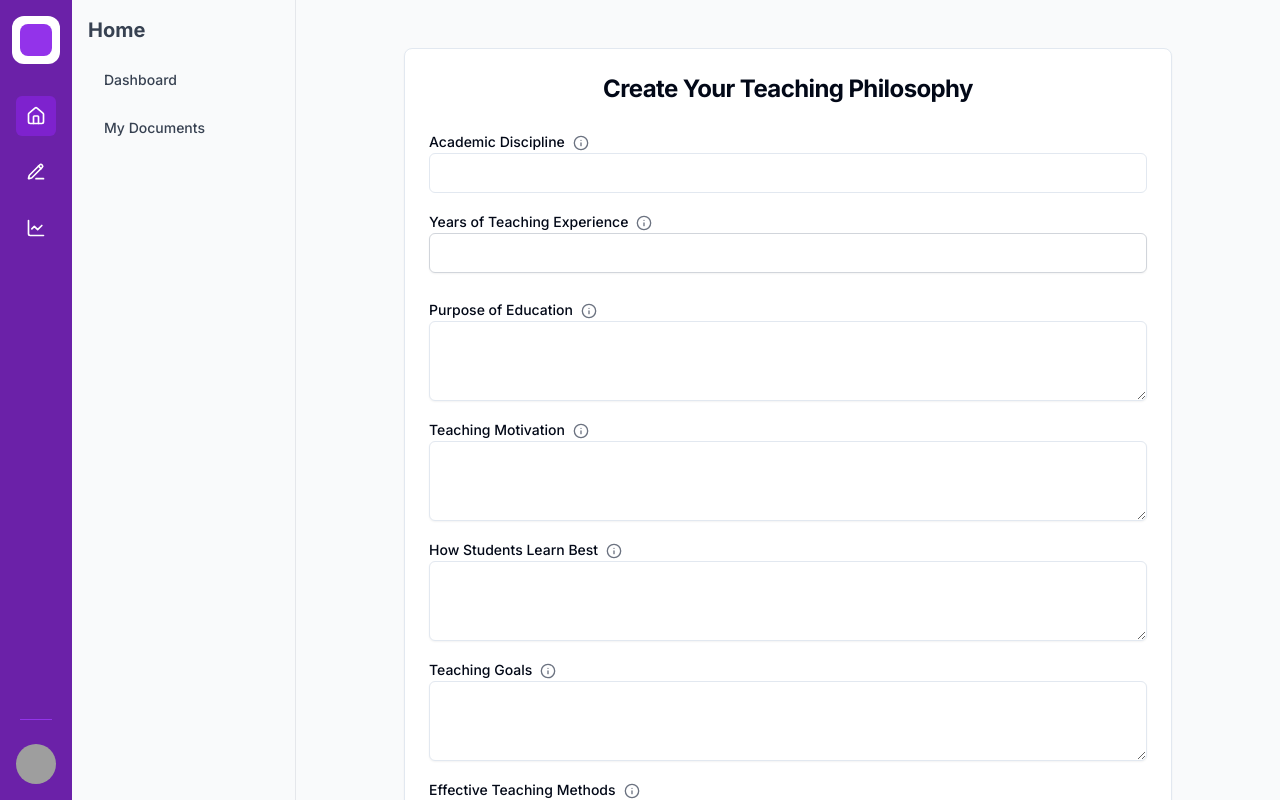
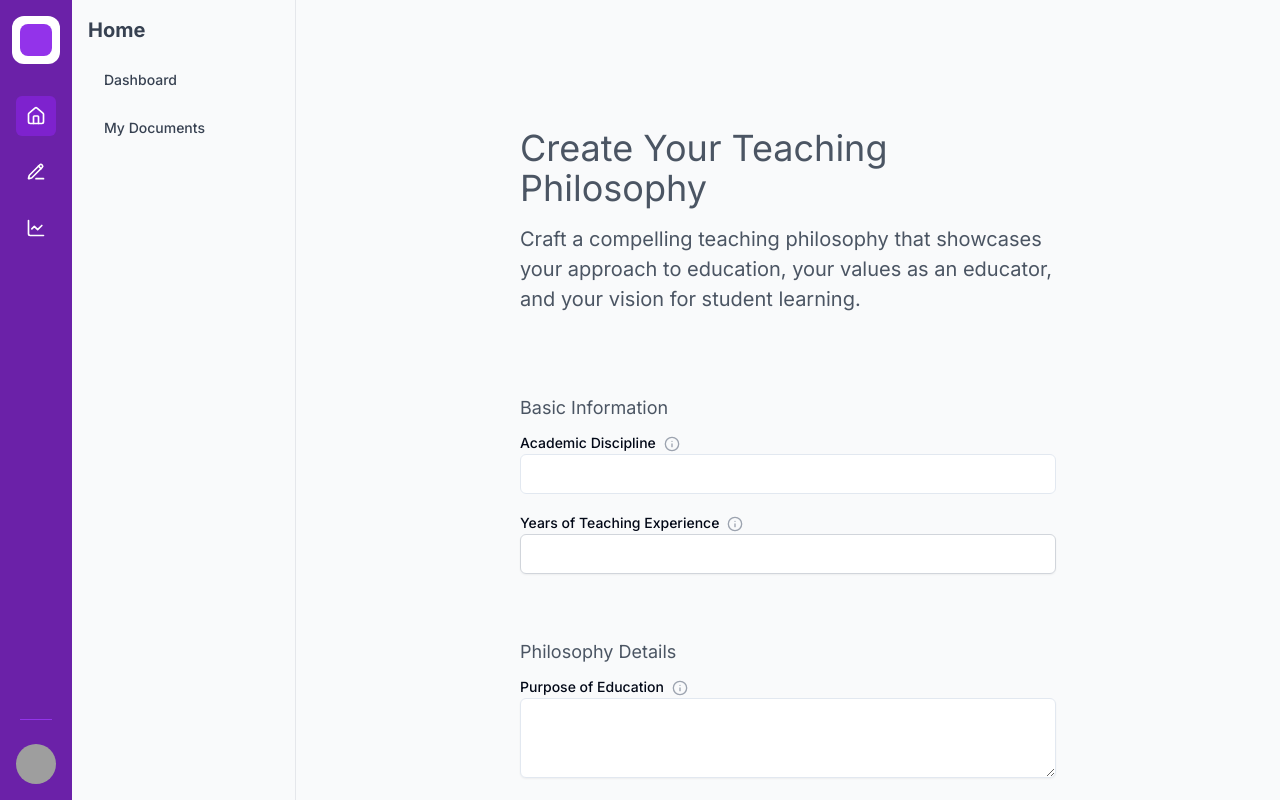
Before and after one commit to Naxus28/lumina.ai, a Next.js app: page /teaching-philosophy in a window 1280 px wide. Built offline with nearby package versions, Linux system fonts and the light colour scheme; grey boxes are pictures that could not be loaded.

Commit message:
Improves style and separates components

```diff
--- a/app/(auth)/cover-letter/components/address/InputGroup.tsx
+++ b/app/(auth)/cover-letter/components/address/InputGroup.tsx
@@ -1,6 +1,8 @@
 import React from 'react';
 import { Input } from '@/components/ui/input';
 import { Label } from '@/components/ui/label';
+import { Tooltip, TooltipContent, TooltipProvider, TooltipTrigger } from '@/components/ui/tooltip';
+import { Info } from 'lucide-react';
 
 interface InputGroupProps {
 	label: string;
@@ -9,26 +11,40 @@ interface InputGroupProps {
 	icon: React.ReactNode;
 	value: string;
 	onChange: (e: React.ChangeEvent<HTMLInputElement>) => void;
+	tooltip?: string;
 }
 
-export function InputGroup({ label, name, placeholder, icon, value, onChange }: InputGroupProps) {
+export function InputGroup({ label, name, placeholder, icon, value, onChange, tooltip }: InputGroupProps) {
 	return (
 		<div className="space-y-2">
-			<Label
-				htmlFor={name}
-				className="text-sm font-medium text-gray-700"
-			>
-				{label}
-			</Label>
+			<div className="flex items-center">
+				<Label htmlFor={name} className="text-sm font-medium text-gray-700">
+					{label}
+				</Label>
+				{tooltip && (
+					<TooltipProvider>
+						<Tooltip>
+							<TooltipTrigger asChild>
+								<Info className="w-4 h-4 ml-2 text-gray-400" />
+							</TooltipTrigger>
+							<TooltipContent>
+								<p>{tooltip}</p>
+							</TooltipContent>
+						</Tooltip>
+					</TooltipProvider>
+				)}
+			</div>
 			<div className="relative">
-				<div className="absolute inset-y-0 left-0 pl-3 flex items-center pointer-events-none">{icon}</div>
+				<div className="absolute inset-y-0 left-0 pl-3 flex items-center pointer-events-none">
+					{icon}
+				</div>
 				<Input
 					id={name}
 					name={name}
 					value={value}
 					onChange={onChange}
 					placeholder={placeholder}
-					className="pl-10 w-full focus:border-purple-500 focus:ring-1 focus:ring-purple-500 rounded-md shadow-sm transition-all duration-200 ease-in-out"
+					className="pl-10 w-full border-gray-300 focus:border-purple-500 focus:ring-1 focus:ring-purple-500 rounded-md shadow-sm transition-all duration-200 ease-in-out"
 				/>
 			</div>
 		</div>
--- a/app/(auth)/teaching-philosophy/page.tsx
+++ b/app/(auth)/teaching-philosophy/page.tsx
@@ -2,61 +2,16 @@
 
 import React, { useState } from 'react';
 import { Button } from '@/components/ui/button';
-import { Card, CardContent, CardHeader, CardTitle } from '@/components/ui/card';
 import { Input } from '@/components/ui/input';
 import { Textarea } from '@/components/ui/textarea';
 import { Checkbox } from '@/components/ui/checkbox';
 import { RadioGroup, RadioGroupItem } from '@/components/ui/radio-group';
 import { Label } from '@/components/ui/label';
-import { Tooltip, TooltipContent, TooltipProvider, TooltipTrigger } from '@/components/ui/tooltip';
-
-const InfoIcon = () => (
-	<svg
-		xmlns="http://www.w3.org/2000/svg"
-		width="16"
-		height="16"
-		viewBox="0 0 24 24"
-		fill="none"
-		stroke="currentColor"
-		strokeWidth="2"
-		strokeLinecap="round"
-		strokeLinejoin="round"
-		className="inline-block ml-2 text-gray-500"
-	>
-		<circle
-			cx="12"
-			cy="12"
-			r="10"
-		></circle>
-		<line
-			x1="12"
-			y1="16"
-			x2="12"
-			y2="12"
-		></line>
-		<line
-			x1="12"
-			y1="8"
-			x2="12.01"
-			y2="8"
-		></line>
-	</svg>
-);
-
-const InfoTooltip = ({ content }: { content: string }) => (
-	<TooltipProvider>
-		<Tooltip>
-			<TooltipTrigger asChild>
-				<span>
-					<InfoIcon />
-				</span>
-			</TooltipTrigger>
-			<TooltipContent>
-				<p className="w-80 text-sm">{content}</p>
-			</TooltipContent>
-		</Tooltip>
-	</TooltipProvider>
-);
+import { Info } from 'lucide-react';
+import { Container } from '@/app/layout-components/Container';
+import { PageContent } from '@/app/layout-components/PageContent';
+import { H1, H2, Paragraph } from '@/app/components/typography';
+import { InfoTooltip } from '@/app/components/InfoTooltip';
 
 interface Inputs {
 	discipline: string;
@@ -114,12 +69,17 @@ const TeachingPhilosophyGenerator = () => {
 	};
 
 	return (
-		<Card className="w-full max-w-3xl mx-auto">
-			<CardHeader>
-				<CardTitle className="text-2xl font-bold text-center">Create Your Teaching Philosophy</CardTitle>
-			</CardHeader>
-			<CardContent className="space-y-6">
-				{/* Text Inputs */}
+		<PageContent>
+			<Container>
+				<H1>Create Your Teaching Philosophy</H1>
+				<Paragraph>
+					Craft a compelling teaching philosophy that showcases your approach to education, your values as an educator,
+					and your vision for student learning.
+				</Paragraph>
+			</Container>
+
+			<Container>
+				<H2 className="text-lg">Basic Information</H2>
 				<div className="space-y-4">
 					<div>
 						<Label htmlFor="discipline">
@@ -147,8 +107,10 @@ const TeachingPhilosophyGenerator = () => {
 						/>
 					</div>
 				</div>
+			</Container>
 
-				{/* Textareas */}
+			<Container>
+				<H2 className="text-lg">Philosophy Details</H2>
 				<div className="space-y-4">
 					{[
 						{
@@ -221,14 +183,16 @@ const TeachingPhilosophyGenerator = () => {
 								id={name}
 								name={name as keyof typeof inputs}
 								value={inputs[name as keyof typeof inputs]}
-								onChange={(e: React.ChangeEvent<HTMLInputElement | HTMLTextAreaElement>) => handleInputChange(e)}
+								onChange={handleInputChange}
 								rows={3}
 							/>
 						</div>
 					))}
 				</div>
+			</Container>
 
-				{/* Multiple Choice (Checkboxes) */}
+			<Container>
+				<H2 className="text-lg">Teaching Values and Methods</H2>
 				<div className="space-y-4">
 					<div>
 						<Label>
@@ -291,9 +255,10 @@ const TeachingPhilosophyGenerator = () => {
 						</div>
 					</div>
 				</div>
+			</Container>
 
-				{/* Single Choice (Radio Buttons) */}
-				<div>
+			<Container>
+				<H2 className="text-lg">Teaching Style</H2>
 				<Label>
 					Primary Teaching Style
 					<InfoTooltip content="Select the teaching style that best describes your overall approach." />
@@ -302,45 +267,30 @@ const TeachingPhilosophyGenerator = () => {
 					onValueChange={(value) => setInputs((prev) => ({ ...prev, teachingStyle: value }))}
 					value={inputs.teachingStyle}
 				>
-						<div className="flex items-center space-x-2">
+					{['Lecture-based', 'Discussion-oriented', 'Hands-on / Practical', 'Blended / Hybrid'].map((style, index) => (
+						<div
+							key={style}
+							className="flex items-center space-x-2"
+						>
 							<RadioGroupItem
-								value="lecture"
-								id="r1"
+								value={style.toLowerCase()}
+								id={`r${index + 1}`}
 							/>
-							<Label htmlFor="r1">Lecture-based</Label>
+							<Label htmlFor={`r${index + 1}`}>{style}</Label>
 						</div>
-						<div className="flex items-center space-x-2">
-							<RadioGroupItem
-								value="discussion"
-								id="r2"
-							/>
-							<Label htmlFor="r2">Discussion-oriented</Label>
-						</div>
-						<div className="flex items-center space-x-2">
-							<RadioGroupItem
-								value="hands-on"
-								id="r3"
-							/>
-							<Label htmlFor="r3">Hands-on / Practical</Label>
-						</div>
-						<div className="flex items-center space-x-2">
-							<RadioGroupItem
-								value="blended"
-								id="r4"
-							/>
-							<Label htmlFor="r4">Blended / Hybrid</Label>
-						</div>
+					))}
 				</RadioGroup>
-				</div>
+			</Container>
 
+			<Container>
 				<Button
 					onClick={handleGenerate}
 					className="w-full"
 				>
 					Generate Teaching Philosophy
 				</Button>
-			</CardContent>
-		</Card>
+			</Container>
+		</PageContent>
 	);
 };
 
--- /dev/null
+++ b/app/components/InfoTooltip.tsx
@@ -0,0 +1,20 @@
+import React from 'react';
+import { Tooltip, TooltipContent, TooltipProvider, TooltipTrigger } from '@/components/ui/tooltip';
+import { Info } from 'lucide-react';
+
+interface InfoTooltipProps {
+  content: string;
+}
+
+export const InfoTooltip: React.FC<InfoTooltipProps> = ({ content }) => (
+  <TooltipProvider>
+    <Tooltip>
+      <TooltipTrigger asChild>
+        <Info className="w-4 h-4 ml-2 text-gray-400 inline-block cursor-help" />
+      </TooltipTrigger>
+      <TooltipContent>
+        <p className="w-80 text-sm">{content}</p>
+      </TooltipContent>
+    </Tooltip>
+  </TooltipProvider>
+);
--- a/tailwind.config.js
+++ b/tailwind.config.js
@@ -48,5 +48,14 @@ module.exports = {
       },
     },
   },
+  variants: {
+    extend: {
+      ringColor: ['focus-visible'],
+      ringOffsetColor: ['focus-visible'],
+      ringOffsetWidth: ['focus-visible'],
+      ringOpacity: ['focus-visible'],
+      ringWidth: ['focus-visible'],
+    },
+  },
   plugins: [require('tailwindcss-animate')],
 }
```
Lines whose indentation alone changed are shown as unchanged.
